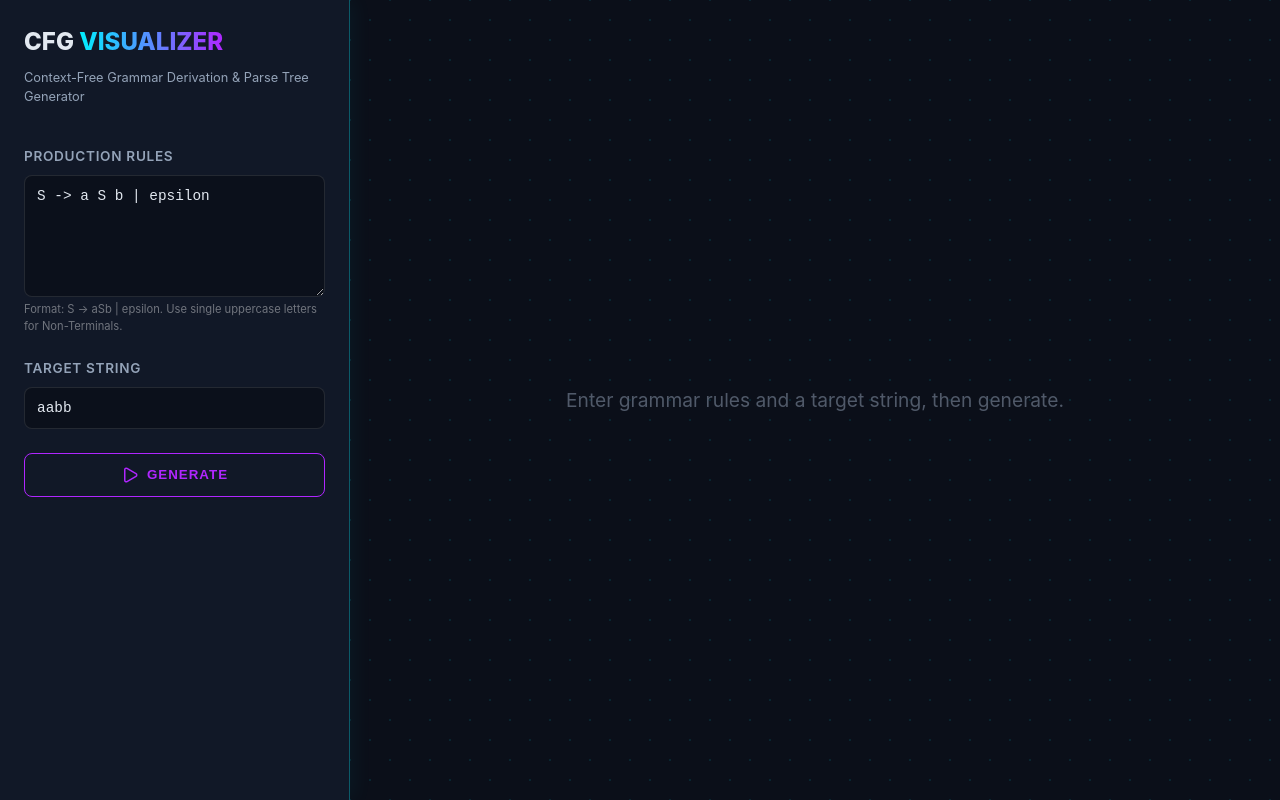
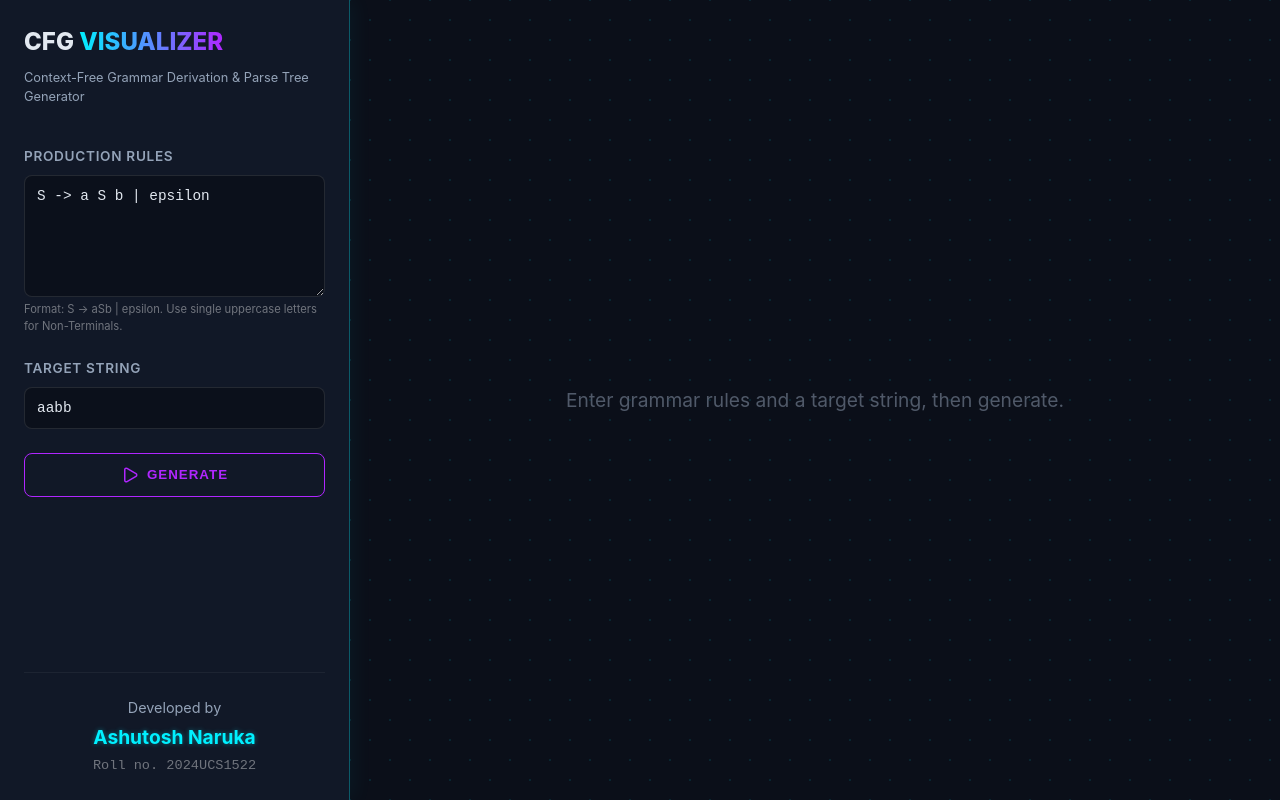
Before and after one commit to Ashutosh-Naruka/Tafl_project_2024UCS1522, a React (Vite) app: page / in a window 1280 px wide. Built offline with nearby package versions, Linux system fonts and the light colour scheme.

Commit message:
update layout

```diff
--- a/src/components/Sidebar.jsx
+++ b/src/components/Sidebar.jsx
@@ -87,6 +87,19 @@ export default function Sidebar({
           </div>
         </div>
       )}
+
+      {/* Developer Credits Footer */}
+      <div style={{ marginTop: 'auto', paddingTop: '24px', textAlign: 'center', borderTop: '1px solid rgba(255,255,255,0.05)' }}>
+        <p style={{ fontSize: '0.9rem', color: 'var(--text-muted)' }}>
+          Developed by
+        </p>
+        <p style={{ fontSize: '1.2rem', fontWeight: 'bold', color: 'var(--accent-blue)', textShadow: '0 0 5px rgba(0, 240, 255, 0.4)', marginTop: '4px' }}>
+          Ashutosh Naruka
+        </p>
+        <p style={{ fontSize: '0.85rem', fontFamily: 'monospace', color: 'rgba(255,255,255,0.4)', marginTop: '4px' }}>
+          Roll no. 2024UCS1522
+        </p>
+      </div>
     </div>
   );
 }
```
